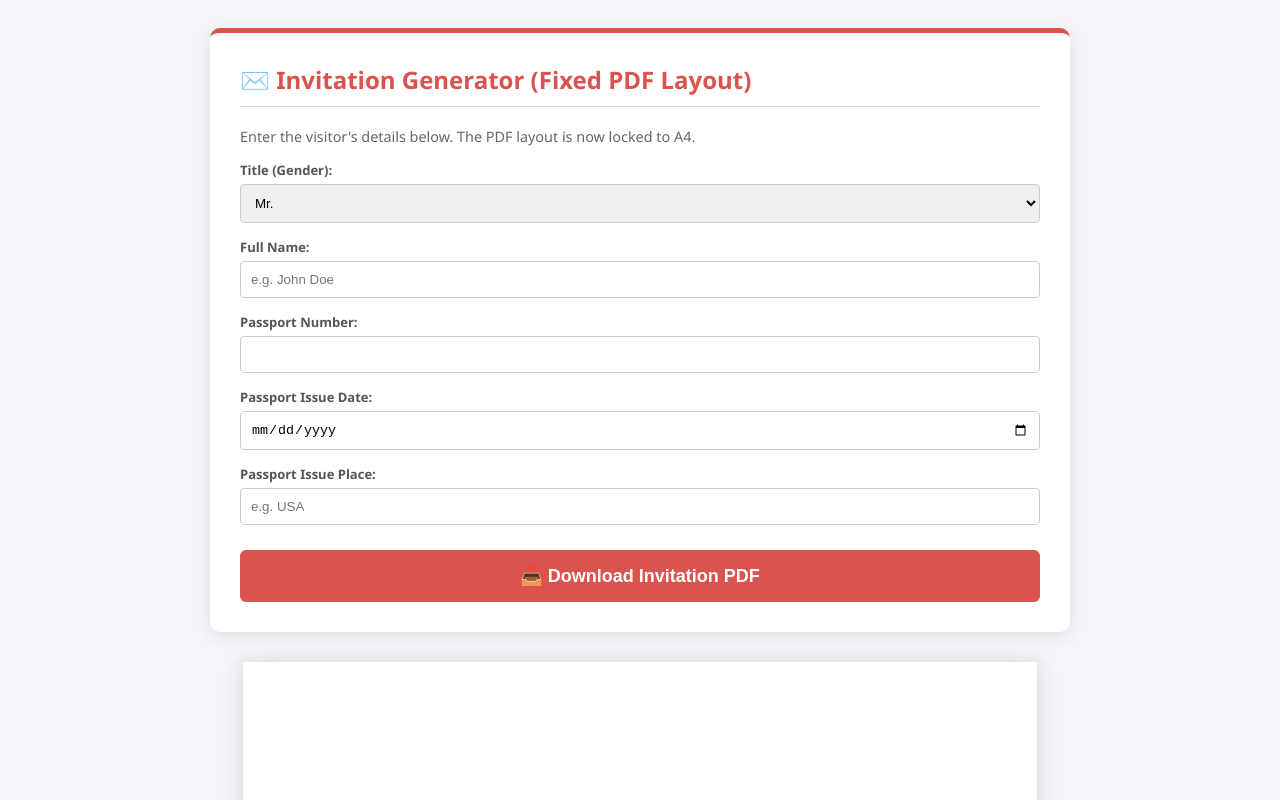
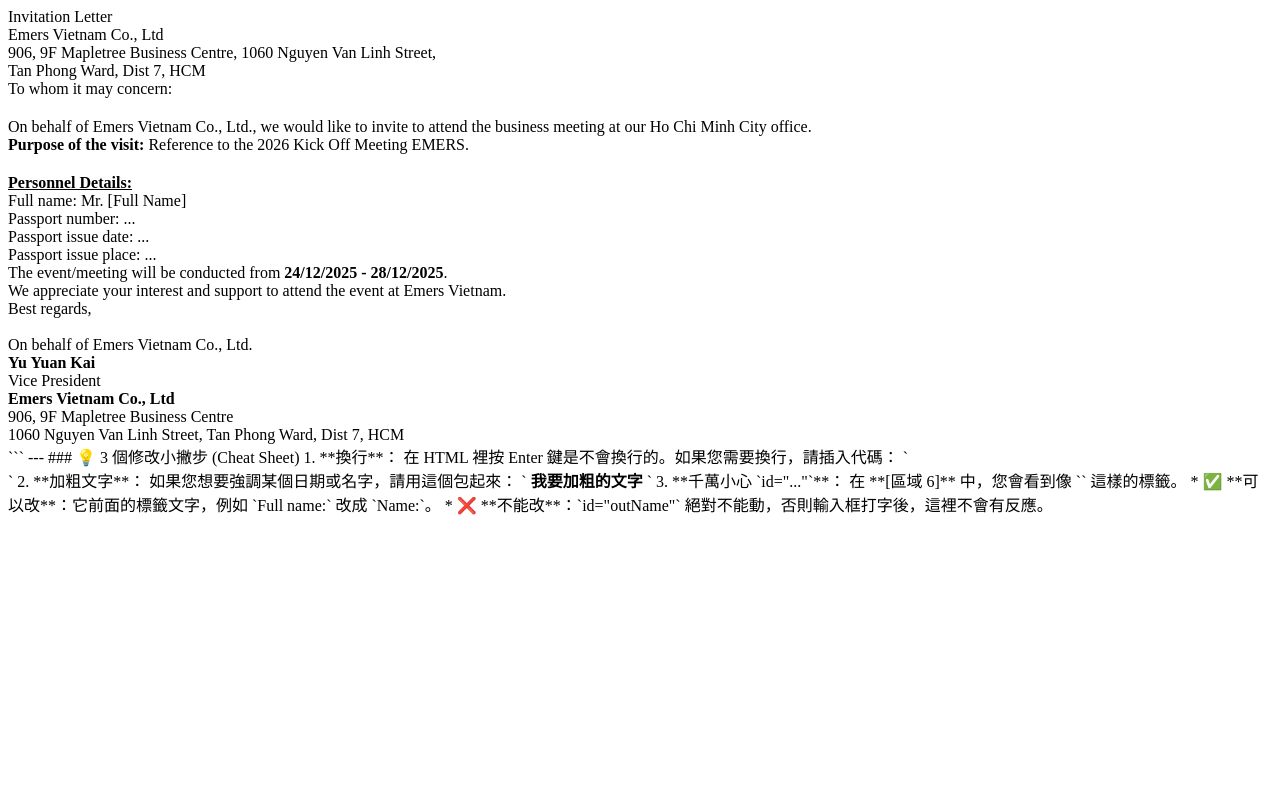
Before and after one commit to penny725tw/Kick-Off-V2, a plain HTML site: page index.html in a window 1280 px wide. Shown: the top 800 px of the page. Drawn offline with Linux system fonts and the light colour scheme.

Commit message:
index.html

````diff
--- a/index.html
+++ b/index.html
@@ -1,151 +1,77 @@
-<!DOCTYPE html>
-<html lang="en">
-<head>
-    <meta charset="UTF-8">
-    <meta name="viewport" content="width=device-width, initial-scale=1.0">
-    <title>Invitation Generator - Emers Kick Off 2026</title>
-    <script src="https://cdnjs.cloudflare.com/ajax/libs/html2pdf.js/0.10.1/html2pdf.bundle.min.js"></script>
-    <style>
-        /* --- UI STYLING (Control Panel) --- */
-        body {
-            font-family: "Segoe UI", sans-serif;
-            background: #f4f6f9;
-            display: flex;
-            flex-direction: column;
-            align-items: center;
-            padding: 20px;
-            color: #333;
-        }
-        .controls {
-            background: white;
-            padding: 30px;
-            border-radius: 10px;
-            box-shadow: 0 4px 15px rgba(0,0,0,0.1);
-            width: 100%;
-            max-width: 800px;
-            margin-bottom: 30px;
-            border-top: 5px solid #d9534f;
-        }
-        .controls h2 { margin-top: 0; color: #d9534f; border-bottom: 1px solid #ddd; padding-bottom: 10px; }
+<div id="letter-preview">
+        <div class="letter-content">
 
-        .form-group { margin-bottom: 15px; }
-        label { font-size: 13px; font-weight: bold; color: #555; display: block; margin-bottom: 5px; }
-        input, select { width: 100%; padding: 10px; border: 1px solid #ccc; border-radius: 4px; box-sizing: border-box; }
-        input:focus { border-color: #d9534f; outline: none; }
+            <div class="header">
+                <div class="header-title">Invitation Letter</div>
+                <div class="header-company">Emers Vietnam Co., Ltd</div>
+                <div class="header-address">
+                    906, 9F Mapletree Business Centre, 1060 Nguyen Van Linh Street,<br>
+                    Tan Phong Ward, Dist 7, HCM
+                </div>
+            </div>
 
-        button {
-            background-color: #d9534f;
-            color: white;
-            padding: 15px;
-            border: none;
-            border-radius: 6px;
-            cursor: pointer;
-            font-size: 18px;
-            font-weight: bold;
-            width: 100%;
-            margin-top: 10px;
-            transition: 0.3s;
-        }
-        button:hover { background-color: #c9302c; }
+            <div class="body-text" style="margin-bottom: 20px;">
+                To whom it may concern:
+            </div>
 
-        /* --- LETTER STYLING (A4 Paper) --- */
-        #letter-preview {
-            background: white;
-            width: 210mm;
-            height: 296mm; /* FIX: Use fixed height, slightly less than 297 to prevent overflow blank page */
-            padding: 20mm 25mm;
-            box-shadow: 0 0 20px rgba(0,0,0,0.15);
-            font-family: "Times New Roman", serif;
-            color: #000;
-            font-size: 12pt;
-            line-height: 1.4;
-            position: relative; /* Crucial for absolute footer */
-            box-sizing: border-box;
-        }
+            <div class="body-text">
+                On behalf of Emers Vietnam Co., Ltd., we would like to invite to attend the business meeting at our Ho Chi Minh City office.
+            </div>
 
-        /* FIX: Remove flexbox logic causing issues */
-        .letter-content {
-            width: 100%;
-        }
+            <div class="body-text">
+                <strong>Purpose of the visit:</strong> Reference to the 2026 Kick Off Meeting EMERS.
+            </div>
 
-        .header {
-            text-align: center;
-            margin-bottom: 40px;
-        }
-        .header-title { font-size: 16pt; font-weight: bold; text-transform: uppercase; margin-bottom: 10px; }
-        .header-company { font-weight: bold; font-size: 13pt; }
-        .header-address { font-size: 10pt; color: #444; margin-top: 5px;}
+            <div class="body-text" style="margin-top: 20px; font-weight: bold; text-decoration: underline;">
+                Personnel Details:
+            </div>
 
-        .body-text { margin-bottom: 15px; text-align: justify; }
-        .details-section { margin-left: 20px; margin-top: 20px; margin-bottom: 20px; line-height: 1.8; }
-        .label-text { font-weight: bold; display: inline-block; width: 160px; }
+            <div class="details-section">
+                <div><span class="label-text">Full name:</span> <span id="outGender" class="var">Mr.</span> <span id="outName" class="var">[Full Name]</span></div>
+                <div><span class="label-text">Passport number:</span> <span id="outPassport" class="var">...</span></div>
+                <div><span class="label-text">Passport issue date:</span> <span id="outIssueDate" class="var">...</span></div>
+                <div><span class="label-text">Passport issue place:</span> <span id="outIssuePlace" class="var">...</span></div>
+            </div>
 
-        .sign-off { margin-top: 40px; }
-        .signature-space { height: 60px; }
+            <div class="body-text">
+                The event/meeting will be conducted from <strong>24/12/2025 - 28/12/2025</strong>.
+            </div>
 
-        /* FIX: Absolute Positioning for Footer */
-        .footer {
-            position: absolute;
-            bottom: 20mm; /* Pin to bottom margin */
-            left: 0;
-            width: 100%;
-            text-align: center;
-            font-size: 9pt;
-            color: #666;
-            padding-top: 10px;
-        }
-        /* Add a line above footer visually */
-        .footer::before {
-            content: "";
-            display: block;
-            width: 80%; /* Width of the line */
-            margin: 0 auto 10px auto;
-            border-top: 1px solid #ccc;
-        }
+            <div class="body-text">
+                We appreciate your interest and support to attend the event at Emers Vietnam.
+            </div>
 
-        .var { color: #d9534f; font-weight: bold; }
-    </style>
-</head>
-<body>
+            <div class="sign-off">
+                <div>Best regards,</div>
+                <br>
+                <div>On behalf of Emers Vietnam Co., Ltd.</div>
 
-    <div class="controls">
-        <h2>✉️ Invitation Generator (Fixed PDF Layout)</h2>
-        <div style="margin-bottom: 15px; color: #666; font-size: 0.9em;">
-            Enter the visitor's details below. The PDF layout is now locked to A4.
+                <div class="signature-space"></div> <div style="font-weight: bold;">Yu Yuan Kai</div>
+                <div>Vice President</div>
+            </div>
         </div>
 
-        <div class="form-group">
-            <label>Title (Gender):</label>
-            <select id="inGender" onchange="update()">
-                <option value="Mr.">Mr.</option>
-                <option value="Ms.">Ms.</option>
-            </select>
+        <div class="footer">
+            <div style="font-weight: bold;">Emers Vietnam Co., Ltd</div>
+            <div>906, 9F Mapletree Business Centre</div>
+            <div>1060 Nguyen Van Linh Street, Tan Phong Ward, Dist 7, HCM</div>
         </div>
+    </div>
+    ```
 
-        <div class="form-group">
-            <label>Full Name:</label>
-            <input type="text" id="inName" placeholder="e.g. John Doe" oninput="update()">
-        </div>
+---
 
-        <div class="form-group">
-            <label>Passport Number:</label>
-            <input type="text" id="inPassport" oninput="update()">
-        </div>
+### 💡 3 個修改小撇步 (Cheat Sheet)
 
-        <div class="form-group">
-            <label>Passport Issue Date:</label>
-            <input type="date" id="inIssueDate" onchange="update()">
-        </div>
+1.  **換行**：
+    在 HTML 裡按 Enter 鍵是不會換行的。如果您需要換行，請插入代碼：
+    ` <br> `
 
-        <div class="form-group">
-            <label>Passport Issue Place:</label>
-            <input type="text" id="inIssuePlace" placeholder="e.g. USA" oninput="update()">
-        </div>
+2.  **加粗文字**：
+    如果您想要強調某個日期或名字，請用這個包起來：
+    ` <strong>我要加粗的文字</strong> `
 
-        <button onclick="generatePDF()">📥 Download Invitation PDF</button>
-    </div>
-
-    <div id="letter-preview">
-        <div class="letter-content">
-            <div class="header">
-                <div class
+3.  **千萬小心 `id="..."`**：
+    在 **[區域 6]** 中，您會看到像 `<span id="outName">` 這樣的標籤。
+    * ✅ **可以改**：它前面的標籤文字，例如 `Full name:` 改成 `Name:`。
+    * ❌ **不能改**：`id="outName"` 絕對不能動，否則輸入框打字後，這裡不會有反應。
````
